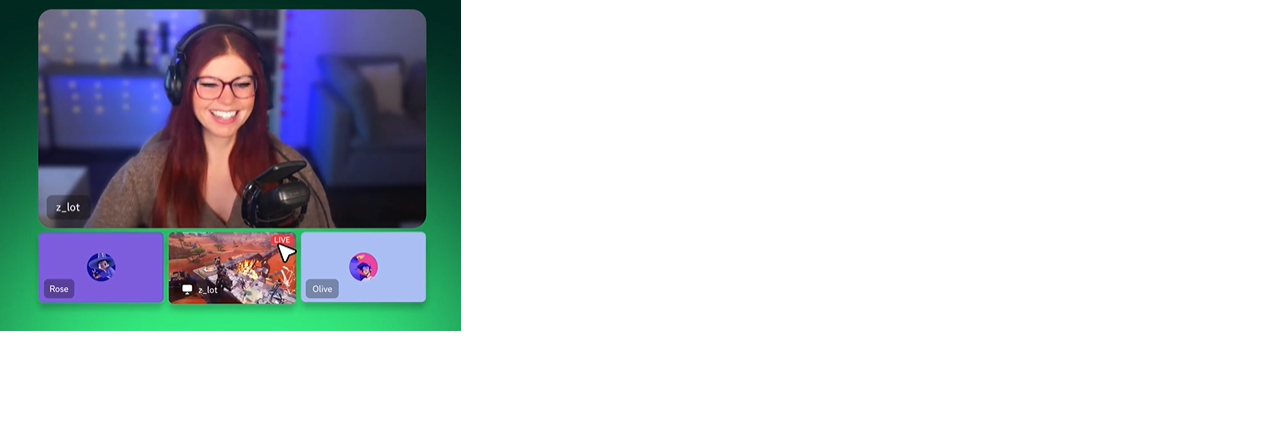
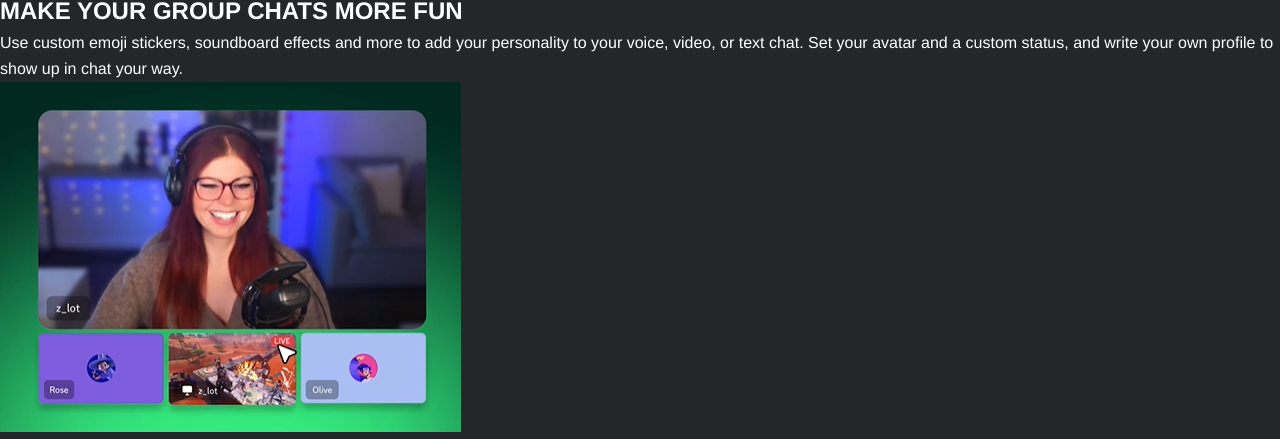
Before and after one commit to SirioRedGiant/htmlcss-discord-mobile, a plain HTML site: page index.html in a window 1280 px wide. Shown: the part 1982-2421 px from the top of the page. Before the commit the page ends 2317 px from the top, so only its background shows below. Drawn offline with Linux system fonts and the light colour scheme; files that its build step writes are made by us from their sources.

Commit message:
added CSS variables and setted fonts

```diff
--- a/css/styles.css
+++ b/css/styles.css
@@ -1,7 +1,30 @@
-/* --- RESET --- */
+/* ============================================== */
+/* 1. Reset e Variabili Globali */
+/* ============================================== */
+
+/* Un "CSS Reset" è fondamentale per garantire che il layout sia coerente su tutti i browser. */
 * {
+    /* box-sizing: border-box assicura che padding e border non aggiungano larghezza extra agli elementi. */
+    box-sizing: border-box;
+    /* Rimuove i margini e i padding predefiniti del browser per tutti gli elementi. */
     margin: 0;
     padding: 0;
-    box-sizing: border-box;
-    /* per rendere il dimensionamento degli elementi più intuitivo */
 }
+
+/* Le variabili CSS (definite in :root) rendono più facile la gestione dei colori. */
+:root {
+    --discord-blue: #5865F2; /* Il classico blu del logo Discord */
+    --main-bg-dark: #23272A; /* Lo sfondo scuro del body */
+    --text-color: #FFFFFF; /* Colore testo */
+    --section-bg-purple: #404eed; /* Il viola utilizzato per le sezioni e l'header */
+}
+
+/* Stili applicati a tutto il corpo della pagina (body) */
+body {
+    background-color: var(--main-bg-dark);
+    color: var(--text-color);
+    /* il font Discord sarebbe 'Uni Sans'. */
+    font-family: 'Helvetica Neue', Helvetica, Arial, sans-serif;
+    /* Migliora la leggibilità del testo. */
+    line-height: 1.6;
+}
```
